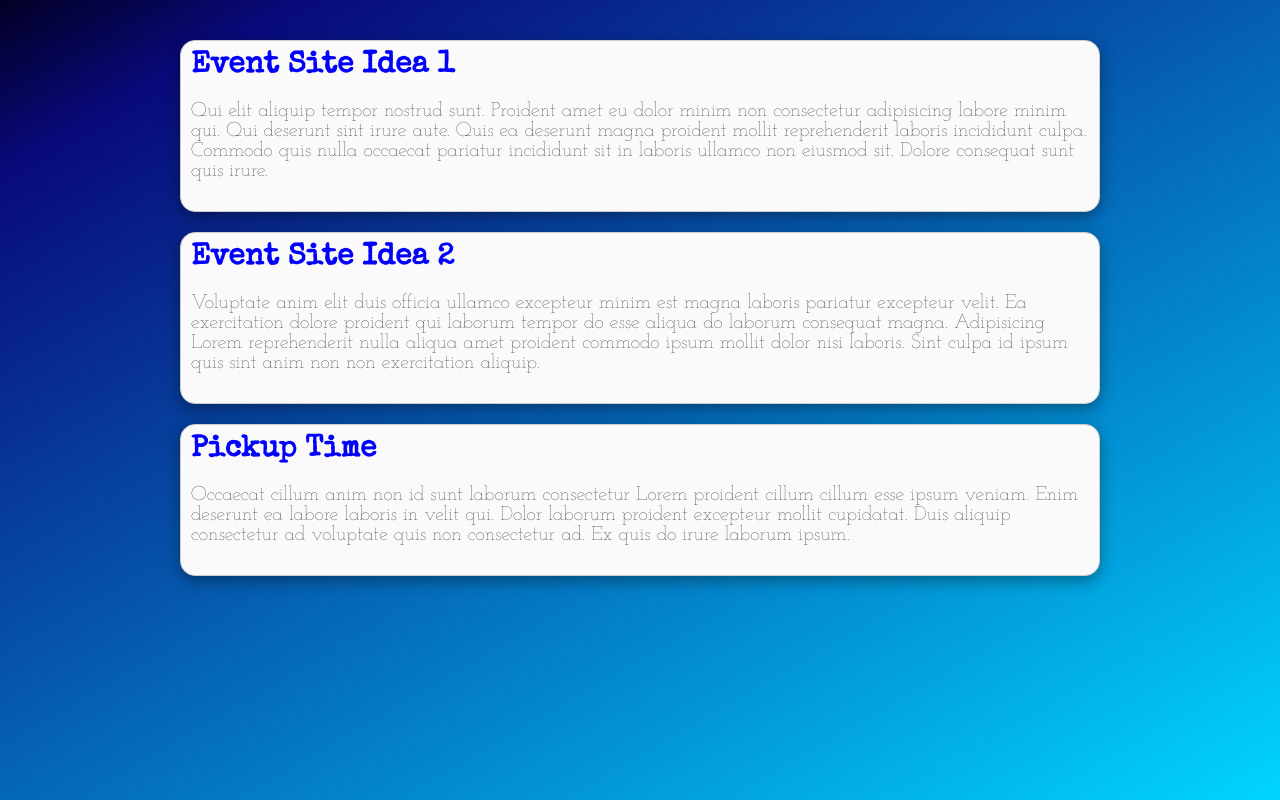
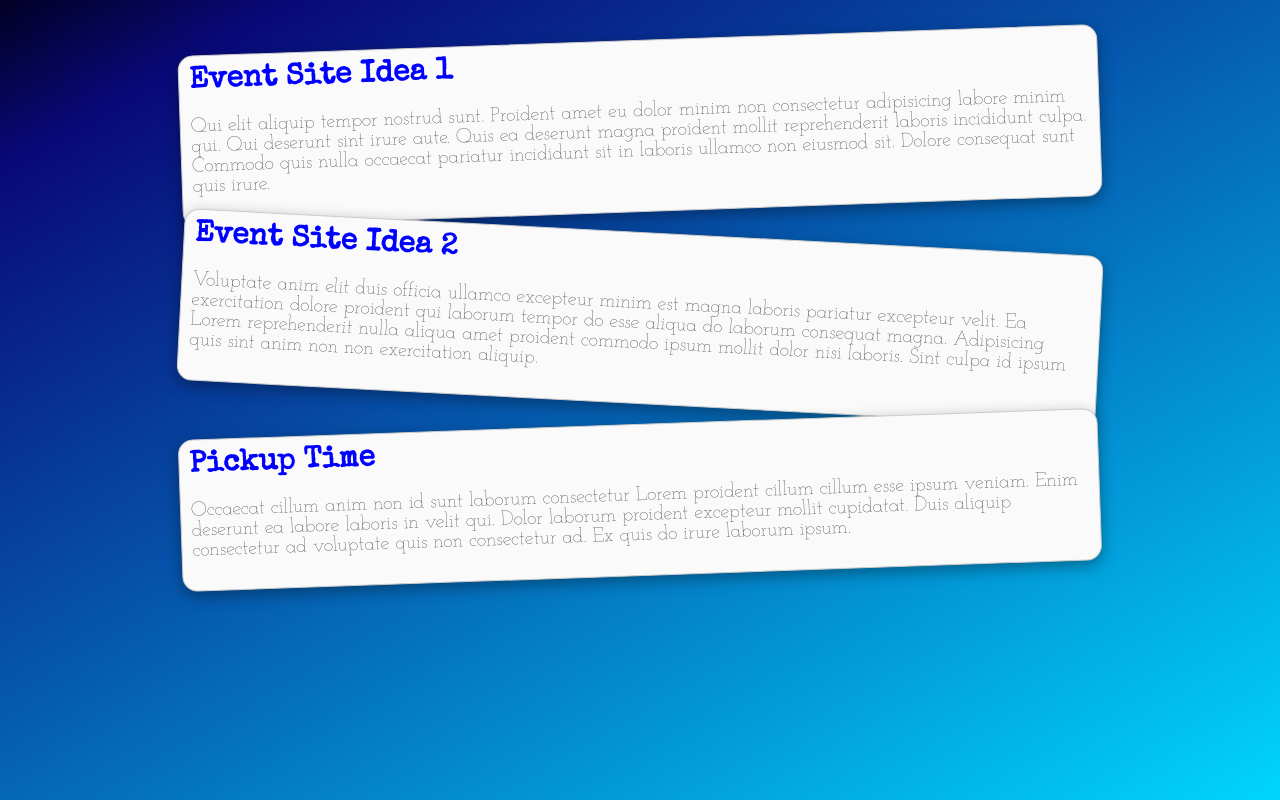
Before and after one commit to davisonstudios/pickupTime, a Next.js app: page / in a window 1280 px wide. Built offline with nearby package versions, Linux system fonts and the light colour scheme; a web font is replaced by a local one.

Commit message:
Added rotation to cards

```diff
--- a/pages/index.js
+++ b/pages/index.js
@@ -34,6 +34,7 @@ const Box1 = styled(Box)`
 const Box2 = styled(Box)`
     // order: 1;
     // align-self: flex-end;
+    transform: rotate(${props => props.rotate || 0});
 `
 
 // const Headline = styled.h1`
@@ -81,16 +82,16 @@ const Home = () => {
     }, []);
 
     return <Container>
-        <Box2>
+        <Box2 rotate='-2deg'>
             <SiteLink href='/DesignOne' title='Event Site Idea 1' />
             {/* <Link href='/DesignOne'><Anchor>Design One</Anchor></Link> */}
             <Description>{item1}</Description>
         </Box2>
-        <Box2>
+        <Box2 rotate='3deg'>
             <SiteLink href='/DesignOne' title='Event Site Idea 2' />
             <Description>{item2}</Description>
         </Box2>
-        <Box2>
+        <Box2 rotate='-2deg'>
             <SiteLink href='/PickupTime' title='Pickup Time' />
             <Description>{item3}</Description>
         </Box2>
```
